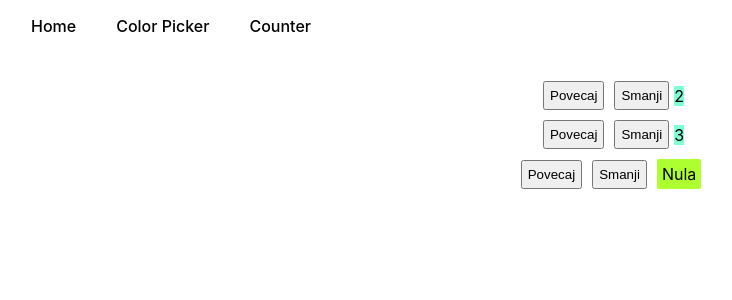
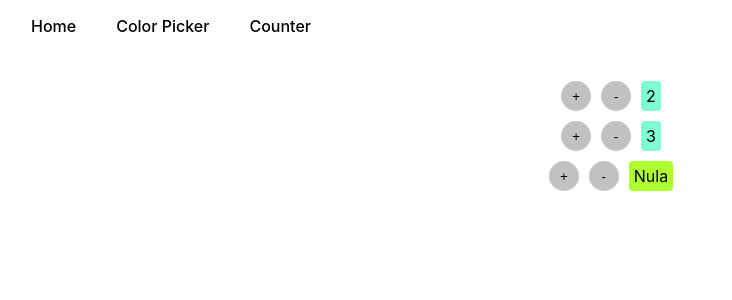
Before and after one commit to nickola23/react-pocetak, a React (Create React App) app: page /counter in a window 1280 px wide. Shown: the top 300 px of the page, without its empty margins (49-781 px from the left). Built offline with nearby package versions, Linux system fonts and the light colour scheme.

Commit message:
counters styled

```diff
--- a/src/components/Counter.jsx
+++ b/src/components/Counter.jsx
@@ -40,8 +40,8 @@ class Counter extends Component{
 
         return(
            <div>
-            <button onClick={this.handleIncrement}>Povecaj</button>
-            <button onClick={this.handleDecrement}>Smanji</button>
+            <button onClick={this.handleIncrement}>+</button>
+            <button onClick={this.handleDecrement}>-</button>
             <span className={classes}>{this.formatCount()}</span>
            </div>
         )
--- a/src/components/counter.css
+++ b/src/components/counter.css
@@ -1,24 +1,43 @@
 div{
-    width: 100vw;
+    width: 100%;
     display: flex;
     justify-content: center;
     align-items: center;
 }
 button{
-    padding: 5px;
+    display: flex;
+    justify-content: center;
+    align-items: center;
+    width: 20px;
+    height: 20px;
+    padding: 15px;
     margin: 5px;
+    border: none;
+    border-radius: 50%;
+    cursor: pointer;
+    background-color: rgb(194, 194, 194);
+
 }
 .badge{
     padding: 5px;
     margin: 5px;
-    border-radius: 2px;
+    border-radius: 4px;
 }
 .green{
+    padding: 5px;
+    margin: 5px;
+    border-radius: 4px;
     background-color: greenyellow;
 }
 .blue{
+    padding: 5px;
+    margin: 5px;
+    border-radius: 4px;
     background-color: aquamarine;
 }
 .red{
+    padding: 5px;
+    margin: 5px;
+    border-radius: 4px;
     background-color: red;
 }
```
Also changed, not shown: src/index.js (line endings or trailing spaces).
